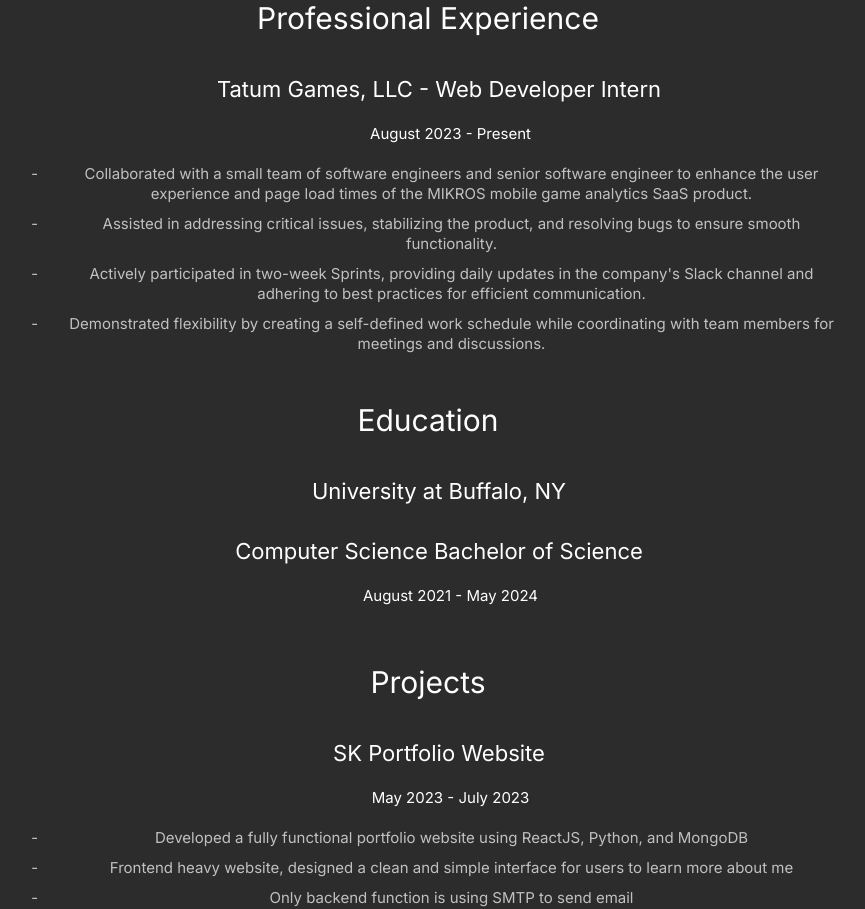
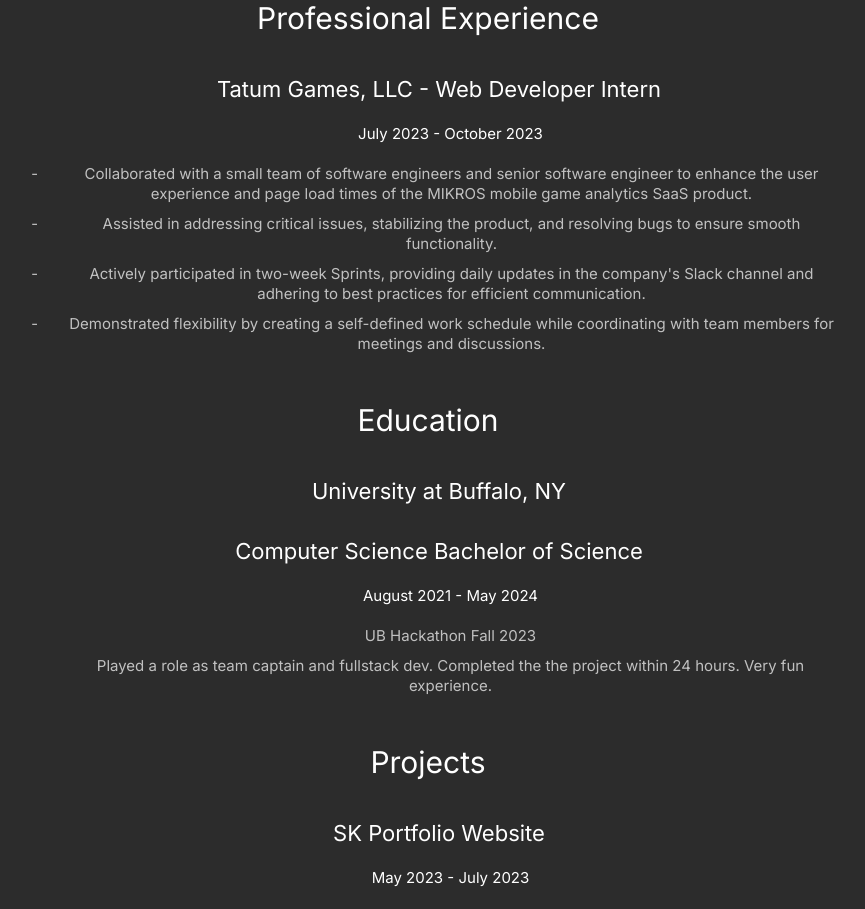
Before and after one commit to sskong0719/portfolio-project, a React (Create React App) app in the folder react-project/: page /resume in a window 1280 px wide. Shown: the part 1100-2009 px from the top of the page, without its empty margins (212-1077 px from the left). Built offline with nearby package versions, Linux system fonts and the light colour scheme.

Commit message:
update data

```diff
--- a/react-project/src/pages/resume.jsx
+++ b/react-project/src/pages/resume.jsx
@@ -107,6 +107,11 @@ export default function Resume() {
                   <h3>{education.school} <br /><br />{education.degree}</h3>
                   <h4>{education.date}</h4>
                   <br />
+                  {education.description.map((desc, i) => (
+                      <li style={{ listStyleType: 'none', paddingLeft: '3em' }} className="description" key={i}>{desc}</li>
+
+
+                    ))}
                 </div>
               ))}
             </div>
--- a/react-project/src/pages/resumeData.jsx
+++ b/react-project/src/pages/resumeData.jsx
@@ -64,7 +64,7 @@ export const resumeData = [
                 company: "Tatum Games, LLC",
                 title: "Web Developer Intern",
                 skills: [php, html5, css3],
-                date: "August 2023 - Present",
+                date: "July 2023 - October 2023",
                 description: [
                     "Collaborated with a small team of software engineers and senior software engineer to enhance the user experience and page load times of the MIKROS mobile game analytics SaaS product.",
                     "Assisted in addressing critical issues, stabilizing the product, and resolving bugs to ensure smooth functionality.",
@@ -78,7 +78,8 @@ export const resumeData = [
                 id: 1,
                 school: "University at Buffalo, NY",
                 degree: "Computer Science Bachelor of Science",
-                date: "August 2021 - May 2024"
+                date: "August 2021 - May 2024",
+                description: ["UB Hackathon Fall 2023","Played a role as team captain and fullstack dev. Completed the the project within 24 hours. Very fun experience."]
             }
         ],
         Projects: [
--- a/react-project/src/pages/styles/resume.css
+++ b/react-project/src/pages/styles/resume.css
@@ -245,7 +245,7 @@ h4 {
     text-decoration: underline;
 }
 
-@media only screen and (max-width: 1485px) {
+@media only screen and (max-width: 1300px) {
     .content {
         justify-content: center;
         align-items: center;
```
